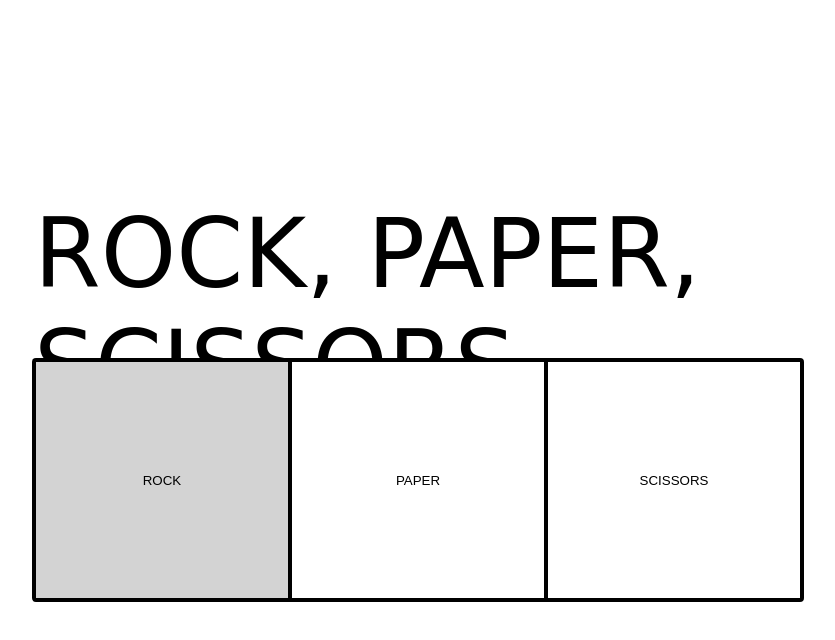
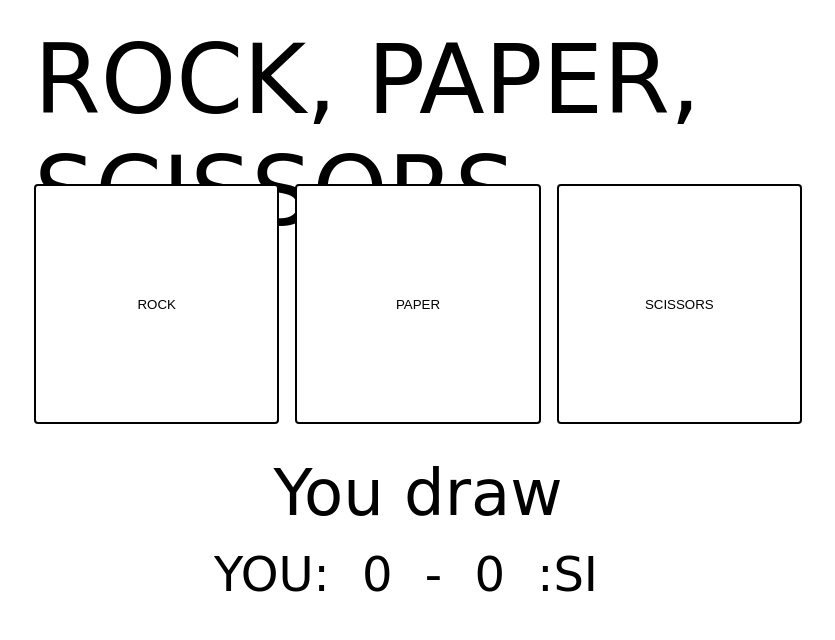
Before and after one commit to kruczys/rock-paper-scissors, a website built with Vite: page index.html in a window 1280 px wide. Both pictures are taken after a click on the button "ROCK". Shown: the whole page, without its empty margins (222-1057 px from the left). Built offline with nearby package versions, Linux system fonts and the light colour scheme; a web font is replaced by a local one.

Commit message:
feat: Created nice game logic

```diff
--- a/index.html
+++ b/index.html
@@ -17,11 +17,20 @@
     <div class="main-container">
       <div class="header">ROCK, PAPER, SCISSORS</div>
       <div class="game-buttons">
-        <button class="game-choice">ROCK</button>
-        <button class="game-choice">PAPER</button>
-        <button class="game-choice">SCISSORS</button>
+        <button class="game-choice" id="rock">ROCK</button>
+        <button class="game-choice" id="paper">PAPER</button>
+        <button class="game-choice" id="scissors">SCISSORS</button>
       </div>
-      <div class="result"></div>
+      <div class="result-container">
+        <div class="result-text">Make a choice!</div>
+        <div class="numeric-score">
+          <div id="you">YOU:</div>
+          <div id="left">0</div>
+          <span>-</span>
+          <div id="right">0</div>
+          <div id="si">:SI</div>
+        </div>
+      </div>
     </div>
   </body>
 </html>
--- a/main.js
+++ b/main.js
@@ -79,9 +79,22 @@ const game = (rounds) => {
   }
 };
 
+let playerScore = 0;
+let computerScore = 0;
+
 const choices = document.querySelectorAll(".game-choice");
+const textResult = document.querySelector(".result-text");
+const playerScoreText = document.querySelector("#left");
+const computerScoreText = document.querySelector("#right");
+
 choices.forEach((choice) => {
   choice.addEventListener("click", (e) => {
-    e.target.style.background = "lightgray";
+    const gameResult = playRound(e.target.id, getComputerChoice());
+    textResult.textContent = gameResult[0];
+    playerScore += gameResult[1];
+    computerScore += gameResult[2];
+
+    playerScoreText.textContent = playerScore;
+    computerScoreText.textContent = computerScore;
   });
 });
--- a/style.css
+++ b/style.css
@@ -24,14 +24,13 @@ body {
 }
 
 .game-buttons {
-  border: solid black 2px;
-  border-radius: 4px;
   height: 30%;
   width: 60%;
   display: flex;
   justify-content: center;
   align-items: center;
   flex-wrap: nowrap;
+  gap: 1em;
 }
 
 .game-choice {
@@ -39,4 +38,30 @@ body {
   width: 100%;
   height: 100%;
   border: solid 2px black;
+  border-radius: 4px;
 }
+
+.result-container {
+  display: flex;
+  flex-direction: column;
+  margin-top: 2em;
+  height: 40%;
+  width: 60%;
+  align-items: center;
+  gap: 1em;
+}
+
+.result-text {
+  font-size: 4em;
+}
+
+.numeric-score {
+  display: flex;
+  flex-direction: row;
+  font-size: 3em;
+  justify-content: space-between;
+  align-items: center;
+  width: 50%;
+  position: relative;
+  right: 0.25em;
+}
```
